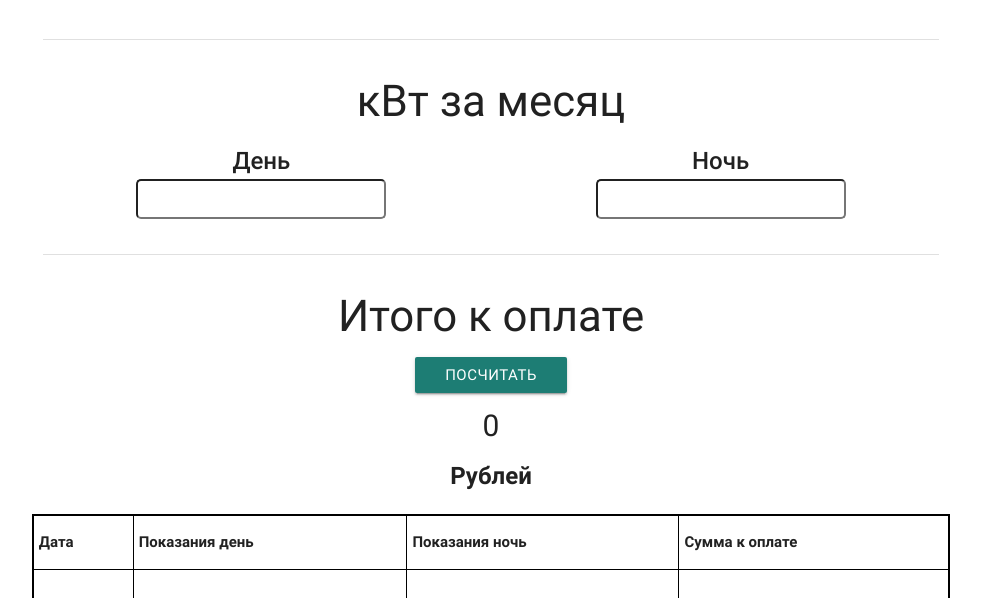
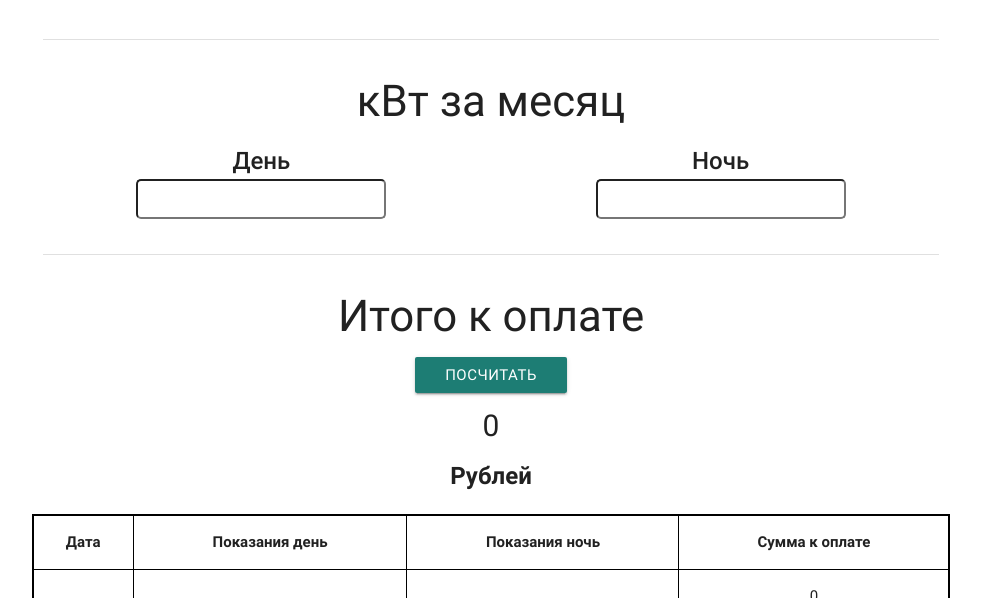
Before and after one commit to enmalafeev/meters-data, a website: page app/index.html in a window 1280 px wide. Both pictures are taken after a click on the button "ПОСЧИТАТЬ". Shown: the part 666-1264 px from the top of the page, without its empty margins (149-1130 px from the left). Drawn offline with nearby package versions, Linux system fonts and the light colour scheme.

Commit message:
add table for month's result

```diff
--- a/app/js/script.js
+++ b/app/js/script.js
@@ -67,12 +67,16 @@ count.addEventListener('click', function () {
     var value_month_night = getValue("value-month-night");
     var res = document.querySelector("#result");
 
-    var date = document.getElementsByClassName("date");
-    var day = document.getElementsByClassName("day");
-    var night = document.getElementsByClassName("night");
-    var result = document.getElementsByClassName("res");
+    var date = document.querySelector(".date");
+    var day = document.querySelector(".day");
+    var night = document.querySelector(".night");
+    var result = document.querySelector(".res");
 
 
     res.innerHTML = getResult(day_price, value_month_day, night_price, value_month_night);
+    result.innerHTML = getResult(day_price, value_month_day, night_price, value_month_night);
+    date.innerHTML = datePick;
+    day.innerHTML = value_month_day;
+    night.innerHTML = value_month_night;
 
 });
--- a/app/sass/master.sass
+++ b/app/sass/master.sass
@@ -42,3 +42,4 @@
 .table-head,
 .table-data
     border: 1px solid #000
+    text-align: center
```
Also changed, not shown: app/css/master.css.
